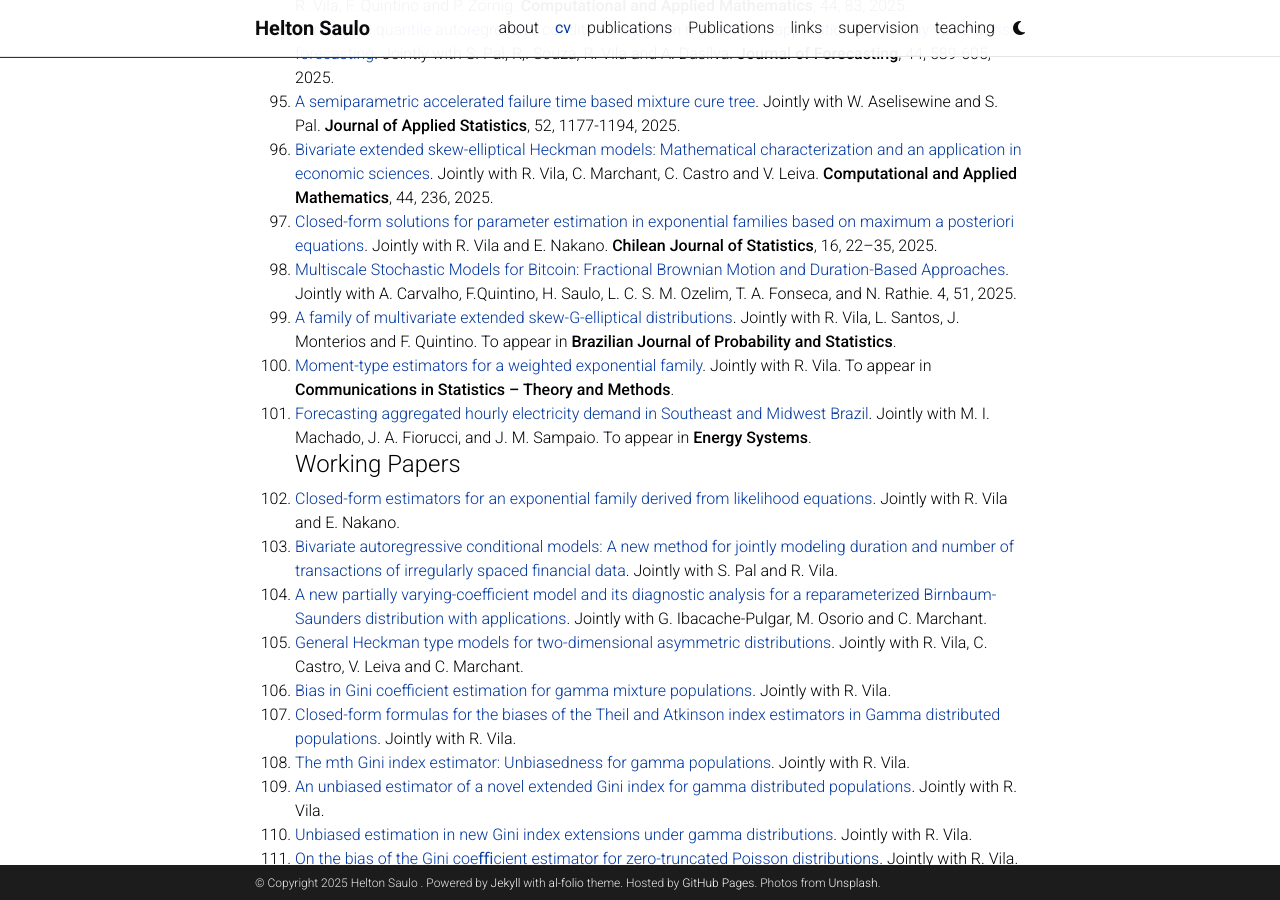
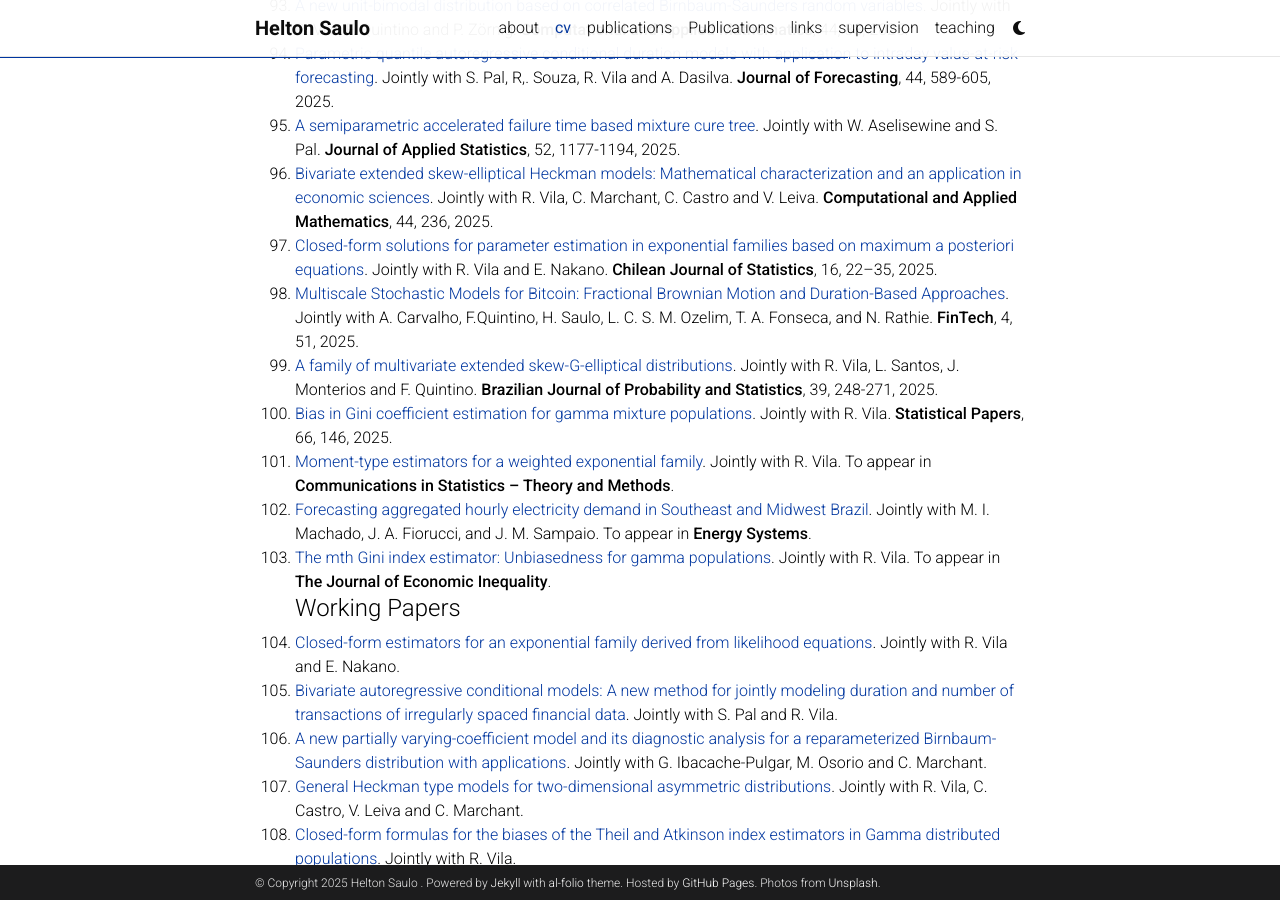
Before and after one commit to heltonsaulo/heltonsaulo.github.io, a Jekyll site: the page built from _pages/cv.md, in a window 1280 px wide and 900 px high, scrolled down 8597 px. Built offline with Jekyll 4.4.1, drawn with Linux system fonts in a browser that asks for light colours; comment, search, counter and statistics services are not loaded; a style sheet for code colours, icons or effects is not loaded; some of the changed text lies outside the part shown.

Commit message:
Update cv.md

```diff
--- a/_pages/cv.md
+++ b/_pages/cv.md
@@ -208,18 +209,18 @@
   95.   [A semiparametric accelerated failure time based mixture cure tree](https://doi.org/10.1080/02664763.2024.2418476). Jointly with W. Aselisewine and S. Pal. **Journal of Applied Statistics**, 52, 1177-1194, 2025.
   96.  [Bivariate extended skew-elliptical Heckman models: Mathematical characterization and an application in economic sciences](https://doi.org/10.1007/s40314-025-03169-z). Jointly with R. Vila, C. Marchant, C. Castro and V. Leiva. **Computational and Applied Mathematics**, 44, 236, 2025.
   97.  [Closed-form solutions for parameter estimation in exponential families based on maximum a posteriori equations](https://soche.cl/chjs/volumes/16/ChJS-16-01-02.pdf). Jointly with R. Vila and E. Nakano. **Chilean Journal of Statistics**, 16, 22–35, 2025.
-  98.  [Multiscale Stochastic Models for Bitcoin: Fractional Brownian Motion and Duration-Based Approaches](https://doi.org/10.3390/fintech4030051). Jointly with A. Carvalho, F.Quintino, H. Saulo, L. C. S. M. Ozelim, T. A. Fonseca, and N. Rathie. 4, 51, 2025.
-  99.  [A family of multivariate extended skew-G-elliptical distributions](https://doi.org/10.1214/25-BJPS634). Jointly with R. Vila, L. Santos, J. Monterios and F. Quintino. To appear in **Brazilian Journal of Probability and Statistics**.
-  100.  [Moment-type estimators for a weighted exponential family](https://doi.org/10.1080/03610926.2025.2492840). Jointly with R. Vila. To appear in **Communications in Statistics – Theory and Methods**.
-  101.  [Forecasting aggregated hourly electricity demand in Southeast and Midwest Brazil](https://doi.org/10.1007/s12667-025-00761-4). Jointly with M. I. Machado, J. A. Fiorucci, and J. M. Sampaio. To appear in **Energy Systems**.
+  98.  [Multiscale Stochastic Models for Bitcoin: Fractional Brownian Motion and Duration-Based Approaches](https://doi.org/10.3390/fintech4030051). Jointly with A. Carvalho, F.Quintino, H. Saulo, L. C. S. M. Ozelim, T. A. Fonseca, and N. Rathie. **FinTech**, 4, 51, 2025.
+  99.  [A family of multivariate extended skew-G-elliptical distributions](https://doi.org/10.1214/25-BJPS634). Jointly with R. Vila, L. Santos, J. Monterios and F. Quintino. **Brazilian Journal of Probability and Statistics**, 39, 248-271, 2025.
+  100.  [Bias in Gini coefficient estimation for gamma mixture populations](https://doi.org/10.1007/s00362-025-01768-w). Jointly with R. Vila. **Statistical Papers**, 66, 146, 2025.
+  101.  [Moment-type estimators for a weighted exponential family](https://doi.org/10.1080/03610926.2025.2492840). Jointly with R. Vila. To appear in **Communications in Statistics – Theory and Methods**.
+  102.  [Forecasting aggregated hourly electricity demand in Southeast and Midwest Brazil](https://doi.org/10.1007/s12667-025-00761-4). Jointly with M. I. Machado, J. A. Fiorucci, and J. M. Sampaio. To appear in **Energy Systems**.
+  103.  [The mth Gini index estimator: Unbiasedness for gamma populations](10.1007/s10888-025-09715-3). Jointly with R. Vila. To appear in **The Journal of Economic Inequality**.
 #### Working Papers
-  102.  [Closed-form estimators for an exponential family derived from likelihood equations](https://arxiv.org/abs/2405.14509). Jointly with R. Vila and E. Nakano.
-  103.  [Bivariate autoregressive conditional models: A new method for jointly modeling duration and number of transactions of irregularly spaced financial data](https://). Jointly with S. Pal and R. Vila.
-  104.  [A new partially varying-coefficient model and its diagnostic analysis for a reparameterized Birnbaum-Saunders distribution with applications](https://). Jointly with G. Ibacache-Pulgar, M. Osorio and C. Marchant.
-  105.  [General Heckman type models for two-dimensional asymmetric distributions](http://). Jointly with R. Vila, C. Castro, V. Leiva and C. Marchant.
-  106.  [Bias in Gini coefficient estimation for gamma mixture populations](http://arxiv.org/abs/2503.00690). Jointly with R. Vila.
-  107.  [Closed-form formulas for the biases of the Theil and Atkinson index estimators in Gamma distributed populations](http://arxiv.org/abs/2504.13806). Jointly with R. Vila.
-  108.  [The mth Gini index estimator: Unbiasedness for gamma populations](http://arxiv.org/abs/2504.19381). Jointly with R. Vila.
+  104.  [Closed-form estimators for an exponential family derived from likelihood equations](https://arxiv.org/abs/2405.14509). Jointly with R. Vila and E. Nakano.
+  105.  [Bivariate autoregressive conditional models: A new method for jointly modeling duration and number of transactions of irregularly spaced financial data](https://). Jointly with S. Pal and R. Vila.
+  106.  [A new partially varying-coefficient model and its diagnostic analysis for a reparameterized Birnbaum-Saunders distribution with applications](https://). Jointly with G. Ibacache-Pulgar, M. Osorio and C. Marchant.
+  107.  [General Heckman type models for two-dimensional asymmetric distributions](http://). Jointly with R. Vila, C. Castro, V. Leiva and C. Marchant.
+  108.  [Closed-form formulas for the biases of the Theil and Atkinson index estimators in Gamma distributed populations](http://arxiv.org/abs/2504.13806). Jointly with R. Vila.
   109.  [An unbiased estimator of a novel extended Gini index for gamma distributed populations](http://arxiv.org/abs/2505.01659). Jointly with R. Vila.
   110.  [Unbiased estimation in new Gini index extensions under gamma distributions](http://arxiv.org/abs/2506.00666). Jointly with R. Vila.
   111. [On the bias of the Gini coeﬃcient estimator for zero-truncated Poisson distributions](http://arxiv.org/abs/2504.04518). Jointly with R. Vila.
@@ -233,6 +234,27 @@
  118.  [Environmental applications based on Birnbaum-Saunders models](https://link.springer.com/chapter/10.1007/978-981-10-5370-2_14). Jointly with V. Leiva. In **Mathematical and Statistical Applications in Life Sciences and Engineering** (Eds. M. R. Adhikari,  Y. P. Chaubey,  and A. Adhikari), Springer, 2017.
  119.  [Statistical quality control and reliability analysis using the Birnbaum-Saunders distribution with industrial applications](https://link.springer.com/chapter/10.1007/978-3-030-20709-0_2). Jointly with V. Leiva, C. Marchant, F. Ruggeri, H. Saulo. In **Statistical Quality Technologies: Theory and Practice** (Eds. Y. Lio, H. Keung, T. Ng, T-R. Tsai and D-G. Chen), Springer, 2019.
  120.  [Multivariate methods to monitor the risk of critical episodes of environmental contamination using an asymmetric distribution with data of Santiago, Chile](https://doi.org/10.1016/B978-0-323-85698-0.00024-1). Jointly with C. Marchant, V. Leiva and R. Vila. In **Risk, Reliability and Sustainable Remediation in the Field of Civil and Environmental Engineering** (Eds. T. Roshni, P. Samui, D. T. Bui, D. Kim, R. Khatibi), Elsevier, 2022.
+
+
+
+
+
+
+
+
+
+
+
+
+
+
+
+
+
+
+
+
+
 
 
 ## Professional Presentations
```
Also changed, not shown: other parts of _pages/cv.md (+1 -0 lines).
